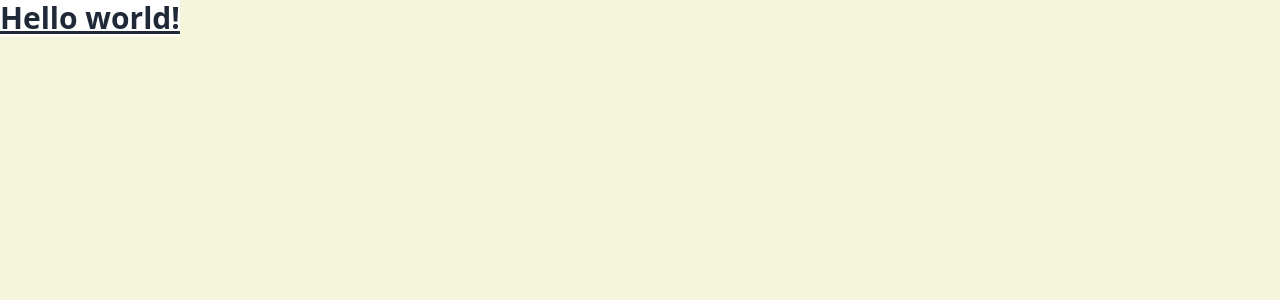
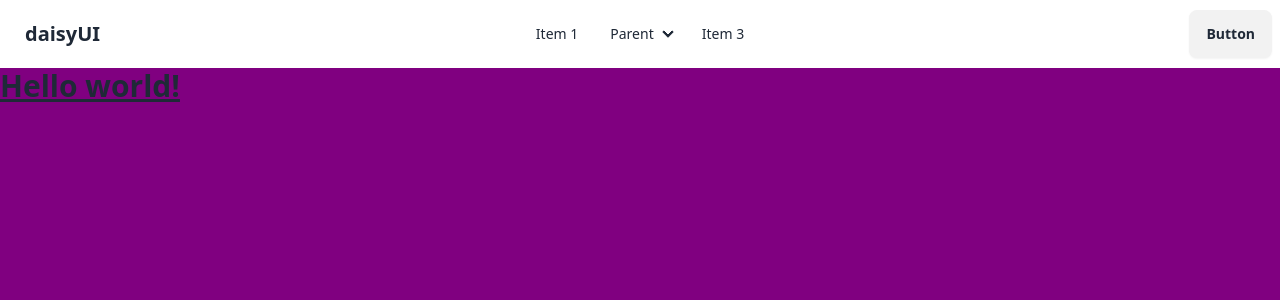
Before and after one commit to OlenaMitropolska/Resume.AG, a React (Create React App) app: page / in a window 1280 px wide. Shown: the top 300 px of the page. Built offline with nearby package versions, Linux system fonts and the light colour scheme.

Commit message:
navbar draft added

```diff
--- a/src/App.css
+++ b/src/App.css
@@ -6,6 +6,16 @@
 body {
 height: 100vh;
 width: 100vw;
-background-color: beige;
-display: flex;
 }
+#root {
+  height: 100%;
+  width: 100%;
+}
+.App {
+  height: 100%;
+  width: 100%;
+  background-color: purple;
+  /* display: flex;
+  justify-content: space-between;
+  flex-wrap: wrap; */
+}
--- a/src/App.jsx
+++ b/src/App.jsx
@@ -1,9 +1,11 @@
 
 import './App.css';
+import Navbar from './Components pages/Navbar';
 
 function App() {
   return (
     <div data-theme="light" className="App">
+      <Navbar />
  <h1 className="text-3xl font-bold underline">
       Hello world!
     </h1>
--- /dev/null
+++ b/src/Components pages/Navbar.jsx
@@ -0,0 +1,49 @@
+import React from 'react'
+
+function Navbar() {
+  return (
+    <div>
+        <div className="navbar bg-base-100">
+  <div className="navbar-start">
+    <div className="dropdown">
+      <div tabIndex={0} role="button" className="btn btn-ghost lg:hidden">
+        <svg xmlns="http://www.w3.org/2000/svg" className="h-5 w-5" fill="none" viewBox="0 0 24 24" stroke="currentColor"><path strokeLinecap="round" strokeLinejoin="round" strokeWidth="2" d="M4 6h16M4 12h8m-8 6h16" /></svg>
+      </div>
+      <ul tabIndex={0} className="menu menu-sm dropdown-content mt-3 z-[1] p-2 shadow bg-base-100 rounded-box w-52">
+        <li><a>Item 1</a></li>
+        <li>
+          <a>Parent</a>
+          <ul className="p-2">
+            <li><a>Submenu 1</a></li>
+            <li><a>Submenu 2</a></li>
+          </ul>
+        </li>
+        <li><a>Item 3</a></li>
+      </ul>
+    </div>
+    <a className="btn btn-ghost text-xl">daisyUI</a>
+  </div>
+  <div className="navbar-center hidden lg:flex">
+    <ul className="menu menu-horizontal px-1">
+      <li><a>Item 1</a></li>
+      <li>
+        <details>
+          <summary>Parent</summary>
+          <ul className="p-2">
+            <li><a>Submenu 1</a></li>
+            <li><a>Submenu 2</a></li>
+          </ul>
+        </details>
+      </li>
+      <li><a>Item 3</a></li>
+    </ul>
+  </div>
+  <div className="navbar-end">
+    <a className="btn">Button</a>
+  </div>
+</div>
+    </div>
+  )
+}
+
+export default Navbar
```
